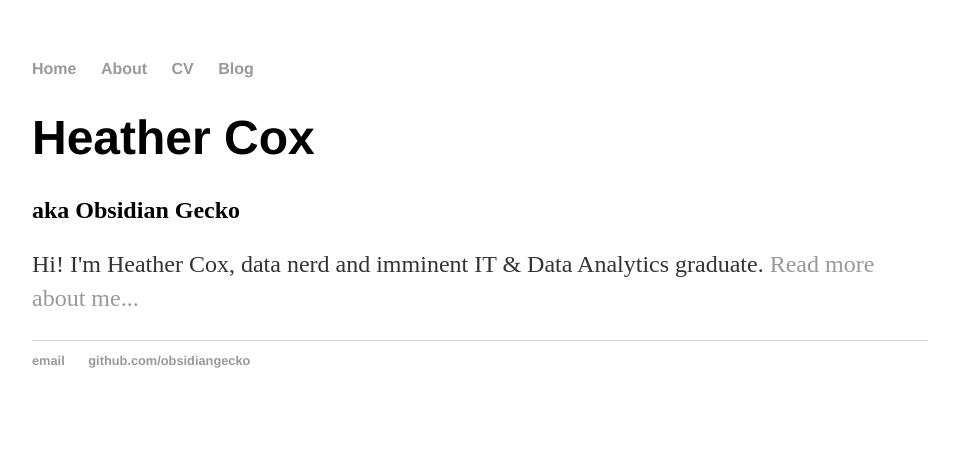
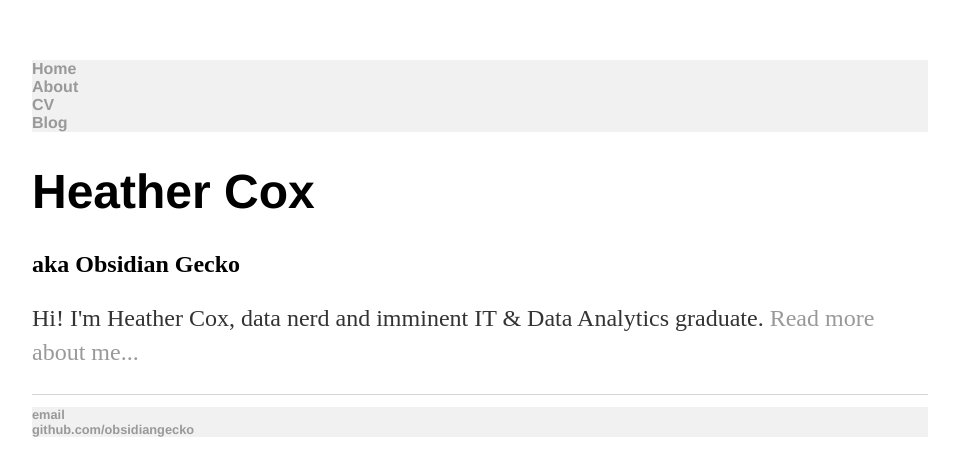
Before and after one commit to obsidiangecko/obsidiangecko.github.io, a Jekyll site: the page built from index.html, in a window 1280 px wide. Shown: the top 476 px of the page, without its empty margins (160-1119 px from the left). Built offline with Jekyll 4.4.1, drawn with Linux system fonts in a browser that asks for light colours.

Commit message:
Update main.css

```diff
--- a/css/main.css
+++ b/css/main.css
@@ -7,9 +7,10 @@ nav ul, footer ul {
     padding: 0px;
     list-style: none;
     font-weight: bold;
+    background-color: #f1f1f1
 }
 nav ul li, footer ul li {
-    display: inline;
+    display: block;
     margin-right: 20px;
 }
 a {
```
